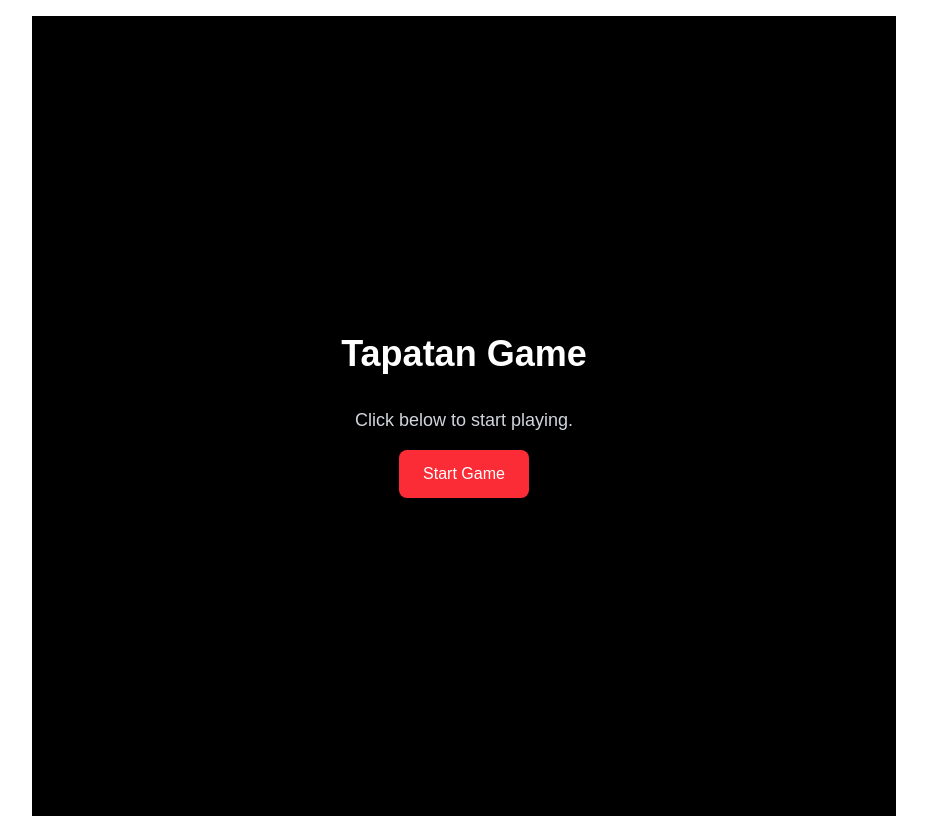
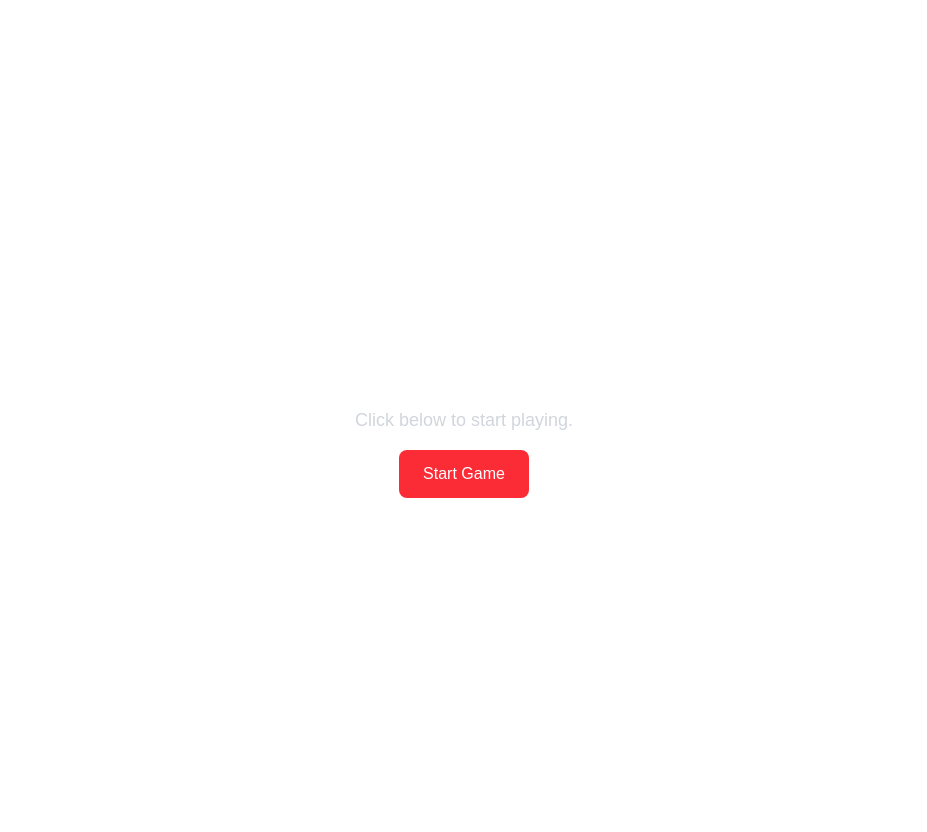
Before and after one commit to OlubodeMichael/Tapatan-Board-game, a Next.js app: page / in a window 1280 px wide. Shown: the whole page, without its empty margins (176-1103 px from the left). Built offline with nearby package versions, Linux system fonts and the light colour scheme.

Commit message:
Update page.js

```diff
--- a/app/page.js
+++ b/app/page.js
@@ -3,7 +3,7 @@ import Link from "next/link";
 
 export default function Home() {
   return (
-    <div className="min-h-screen flex flex-col items-center justify-center bg-black">
+    <div className="min-h-screen flex flex-col items-center justify-center ">
       <h1 className="text-4xl font-bold mb-8 text-white">Tapatan Game</h1>
       <p className="text-lg mb-4 text-gray-300">Click below to start playing.</p>
       <Link href="/game" className="px-6 py-3 bg-red-500 text-white rounded-lg hover:bg-red-600 transition duration-200">
```
